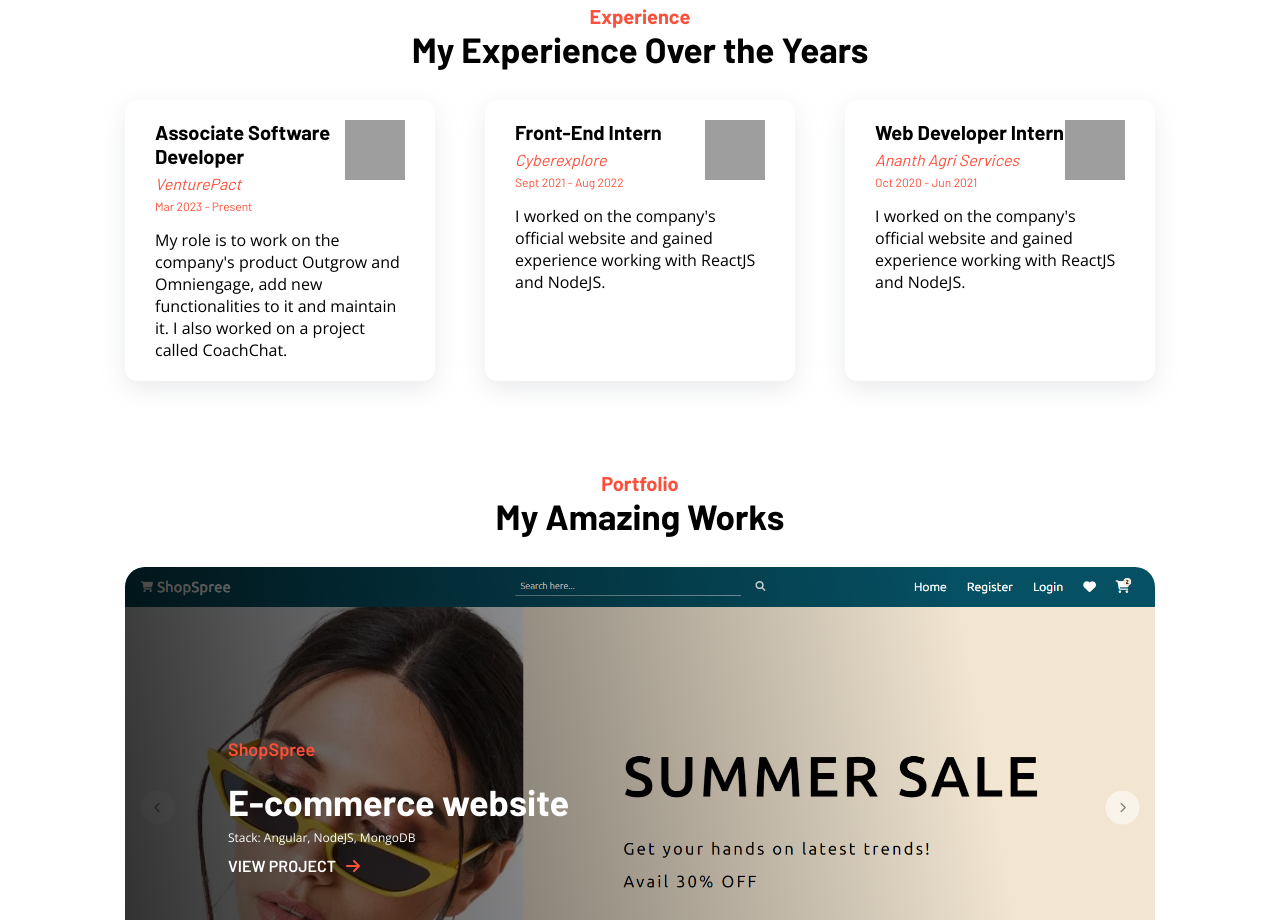
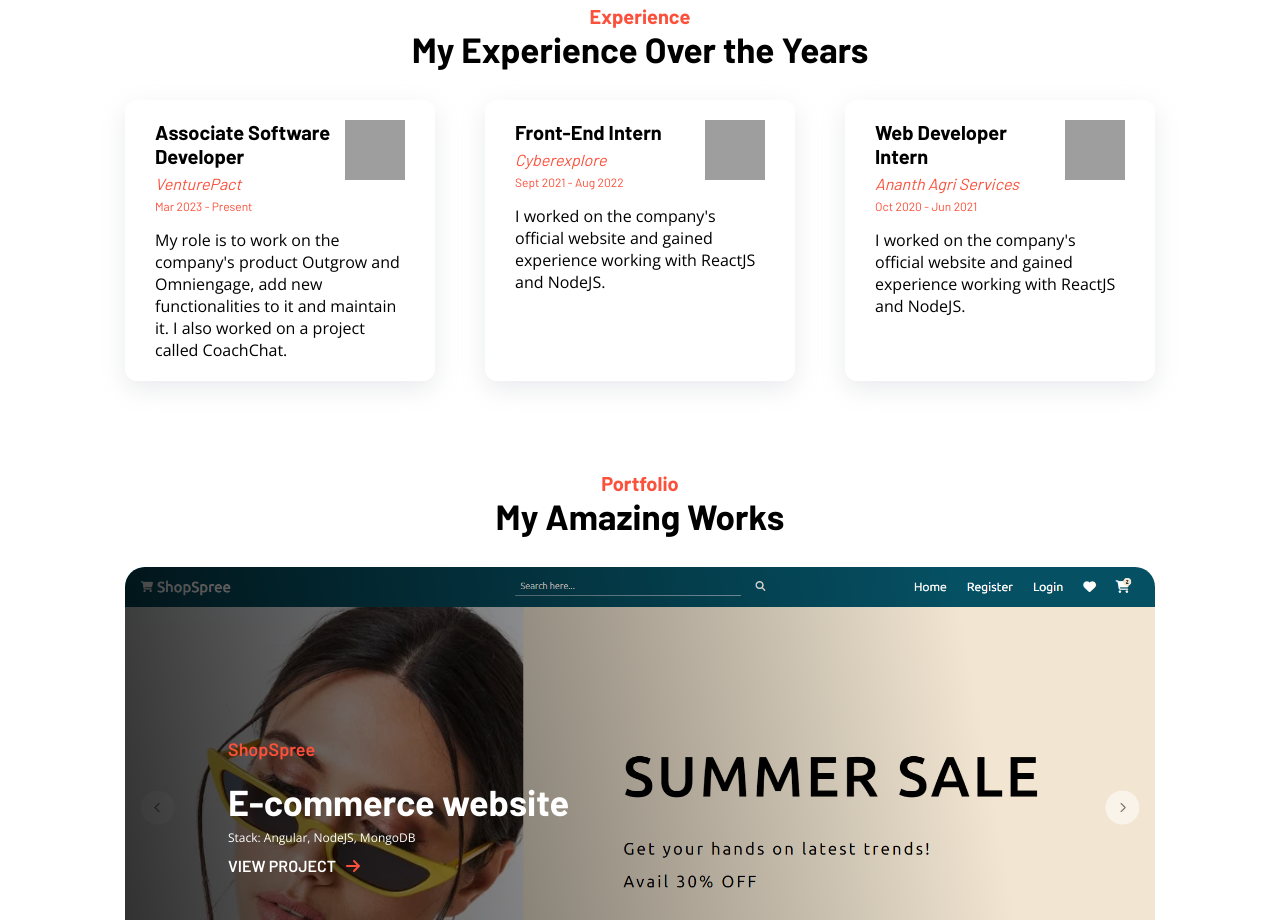
Before and after one commit to sonamnayak/portfolio-sonam, a React (Vite) app: page / in a window 1280 px wide. Shown: the part 1140-2060 px from the top of the page. Built offline with nearby package versions, Linux system fonts and the light colour scheme; grey boxes are pictures that could not be loaded; a web font is replaced by a local one.

Commit message:
Update index.css

```diff
--- a/src/index.css
+++ b/src/index.css
@@ -369,6 +369,7 @@ nav a:hover {
 .experience .card__head {
   border-bottom: 0;
   margin-bottom: 0;
+  gap: 6px;
 }
 
 .experience__title {
```
